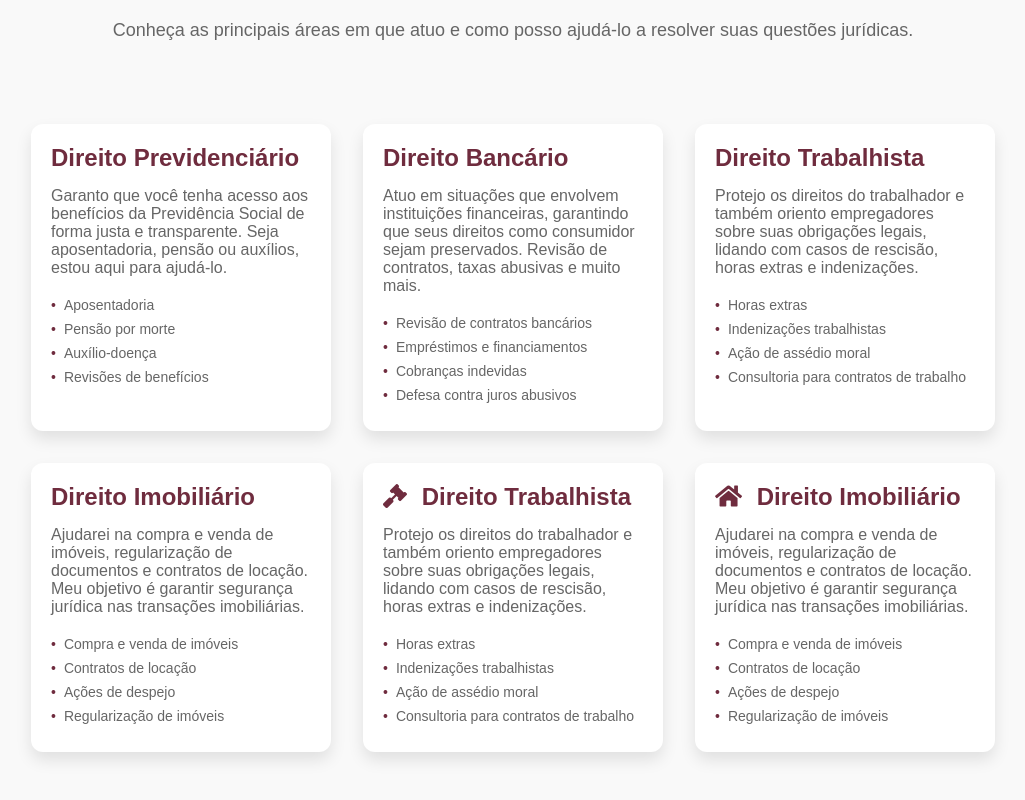
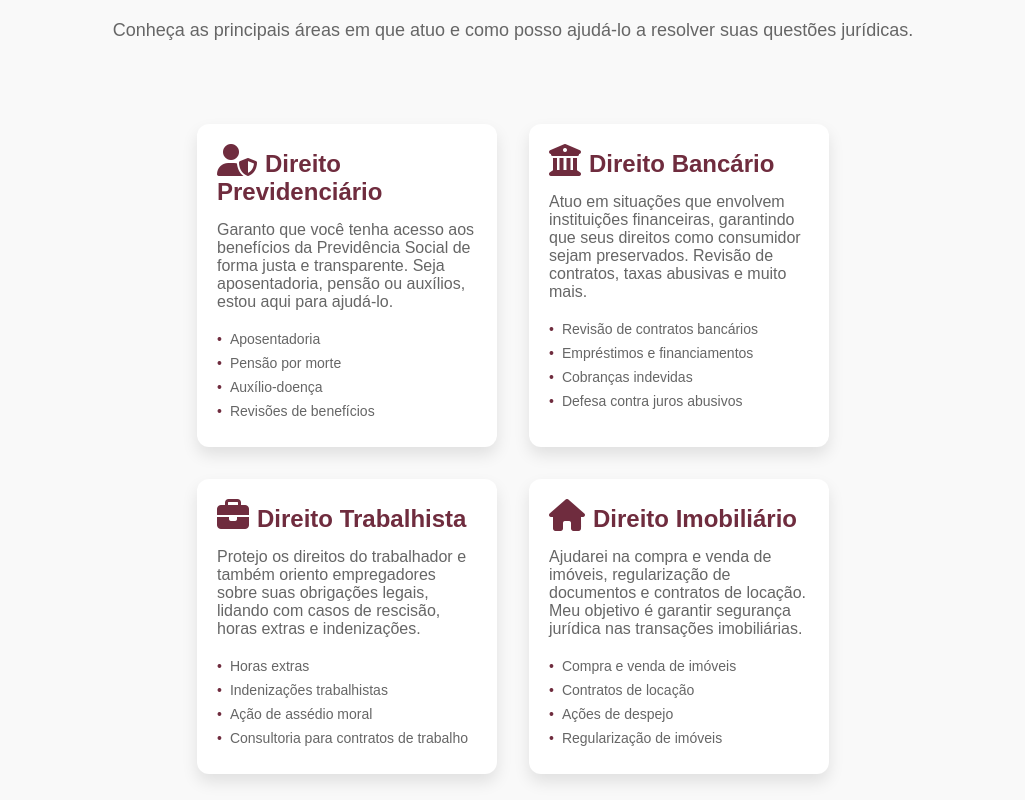
Before and after one commit to friarthur/Padilha, a plain HTML site: page html/about.html in a window 1280 px wide. Shown: the part 580-1380 px from the top of the page, without its empty margins (127-1152 px from the left). Drawn offline with nearby package versions, Linux system fonts and the light colour scheme.

Commit message:
modo reponsivo

```diff
--- a/css/about.css
+++ b/css/about.css
@@ -219,7 +219,7 @@ transform: translateY(10px);
 /* Grid e Cards */
 .grid {
   display: grid;
-  grid-template-columns: repeat(3, 1fr); /* 3 colunas */
+  grid-template-columns: repeat(2, 2fr); /* 3 colunas */
   justify-content: center;
   gap: 2rem;
   margin-top: 2.5rem;
@@ -236,6 +236,10 @@ transform: translateY(10px);
   text-align: left;
   width: 100%;
   max-width: 300px;
+}
+.card-icon {
+  font-size: 2rem;
+  color: #6F2C3E; /* Cor principal do site */
 }
 
 .card:hover {
--- a/css/service.css
+++ b/css/service.css
@@ -30,16 +30,7 @@
 
   transform: translateY(0);
 }
-body {
 
-    font-family: "Poppins", sans-serif;
-    background-image: url('/img/logo-f.png');
-    background-size: 10%;
-    height: 100vh;
-    background-repeat: no-repeat;
-    background-position: center;
-    background-attachment: fixed;
-  }
 
   .navigation {
     position: relative;
--- a/css/talkme.css
+++ b/css/talkme.css
@@ -1,4 +1,12 @@
 @import url('https://fonts.googleapis.com/css2?family=Poppins:ital,wght@0,100;0,200;0,300;0,400;0,500;0,600;0,700;0,800;0,900;1,100;1,200;1,300;1,400;1,500;1,600;1,700;1,800;1,900&display=swap');
+
+*{
+  margin:0;
+  padding:0;
+  box-sizing: border-box;
+  font-family: 'Poppins', sans-serif;
+}
+
 :root{
   --color-one: #6F2C3E;
   --color-two: #fff;
@@ -7,17 +15,7 @@
   --color-five: #333;
   --color-six: #FFD700;
 }
-body {
-    margin: 0;
-    font-family: "Poppins", sans-serif;
 
-    background-image: url('/img/logo-f.png');
-  background-size: 10%;
-  height: 100vh;
-  background-repeat: no-repeat;
-  background-position: center;
-  background-attachment: fixed;
-}
 
 /* Navbar */
 .navigation {
--- a/html/about.html
+++ b/html/about.html
@@ -6,7 +6,7 @@
     <title>Padilha Advogados - Sobre</title>
     <link rel="stylesheet" href="/css/about.css">
     <link rel="icon" href="/img/logo-f.png" type="image/x-icon">
-    <link href="https://cdnjs.cloudflare.com/ajax/libs/font-awesome/5.15.4/css/all.min.css" rel="stylesheet">
+    <link rel="stylesheet" href="https://cdnjs.cloudflare.com/ajax/libs/font-awesome/6.4.2/css/all.min.css">
 
 </head>
 <body class="body">
@@ -61,12 +61,12 @@
     <!-- Missão e Valores -->
     <div class="missao-valores">
       <div class="missao">
-        <h3 class="missao-titulo">Minha Missão</h3>
+        <h3 class="missao-titulo"><i class="fa-solid fa-bullseye missao-icon"></i>Minha Missão</h3>
         <p class="missao-descricao">Fornecer serviços jurídicos com excelência, ética e comprometimento, garantindo sempre a satisfação e confiança dos meus clientes.</p>
       </div>
 
       <div class="valores">
-        <h3 class="valores-titulo">Meus Valores</h3>
+        <h3 class="valores-titulo"><i class="fa-solid fa-balance-scale valores-icon"></i>Meus Valores</h3>
         <ul class="valores-lista">
           <li>Ética</li>
           <li>Transparência</li>
@@ -85,7 +85,9 @@
         <div class="grid">
           <!-- Card Direito Previdenciário -->
           <div class="card">
-            <h3 class="card-titulo">Direito Previdenciário</h3>
+
+
+            <h3 class="card-titulo"><i class="fa-solid fa-user-shield card-icon"></i>Direito Previdenciário</h3>
             <p class="card-descricao">
               Garanto que você tenha acesso aos benefícios da Previdência Social de forma justa e transparente. Seja aposentadoria, pensão ou auxílios, estou aqui para ajudá-lo.
             </p>
@@ -99,7 +101,8 @@
 
           <!-- Card Direito Bancário -->
           <div class="card">
-            <h3 class="card-titulo">Direito Bancário</h3>
+
+            <h3 class="card-titulo"><i class="fa-solid fa-university card-icon"></i>Direito Bancário </h3>
             <p class="card-descricao">
               Atuo em situações que envolvem instituições financeiras, garantindo que seus direitos como consumidor sejam preservados. Revisão de contratos, taxas abusivas e muito mais.
             </p>
@@ -113,7 +116,8 @@
 
           <!-- Card Direito Trabalhista -->
           <div class="card">
-            <h3 class="card-titulo">Direito Trabalhista</h3>
+
+            <h3 class="card-titulo"><i class="fa-solid fa-briefcase card-icon"></i>Direito Trabalhista</h3>
             <p class="card-descricao">
               Protejo os direitos do trabalhador e também oriento empregadores sobre suas obrigações legais, lidando com casos de rescisão, horas extras e indenizações.
             </p>
@@ -127,7 +131,8 @@
 
           <!-- Card Direito Imobiliário -->
           <div class="card">
-            <h3 class="card-titulo">Direito Imobiliário</h3>
+
+            <h3 class="card-titulo"><i class="fa-solid fa-home card-icon"></i>Direito Imobiliário</h3>
             <p class="card-descricao">
               Ajudarei na compra e venda de imóveis, regularização de documentos e contratos de locação. Meu objetivo é garantir segurança jurídica nas transações imobiliárias.
             </p>
@@ -138,34 +143,7 @@
               <li>Regularização de imóveis</li>
             </ul>
           </div>
-          <div class="card">
-            <h3 class="card-titulo"><i class="fas fa-gavel"></i> Direito Trabalhista</h3>
-            <p class="card-descricao">
-              Protejo os direitos do trabalhador e também oriento empregadores sobre suas obrigações legais, lidando com casos de rescisão, horas extras e indenizações.
-            </p>
-            <ul>
-              <li>Horas extras</li>
-              <li>Indenizações trabalhistas</li>
-              <li>Ação de assédio moral</li>
-              <li>Consultoria para contratos de trabalho</li>
-            </ul>
 
-          </div>
-
-          <!-- Card Direito Imobiliário -->
-          <div class="card">
-            <h3 class="card-titulo"><i class="fas fa-home"></i> Direito Imobiliário</h3>
-            <p class="card-descricao">
-              Ajudarei na compra e venda de imóveis, regularização de documentos e contratos de locação. Meu objetivo é garantir segurança jurídica nas transações imobiliárias.
-            </p>
-            <ul>
-              <li>Compra e venda de imóveis</li>
-              <li>Contratos de locação</li>
-              <li>Ações de despejo</li>
-              <li>Regularização de imóveis</li>
-            </ul>
-
-          </div>
 
         </div>
 
```
Also changed, not shown: css/index.css (+60 -8 lines), index.html (+1 -0 lines), package.json (deleted, +0 -25 lines), vercel.json (deleted), 2 other files.
